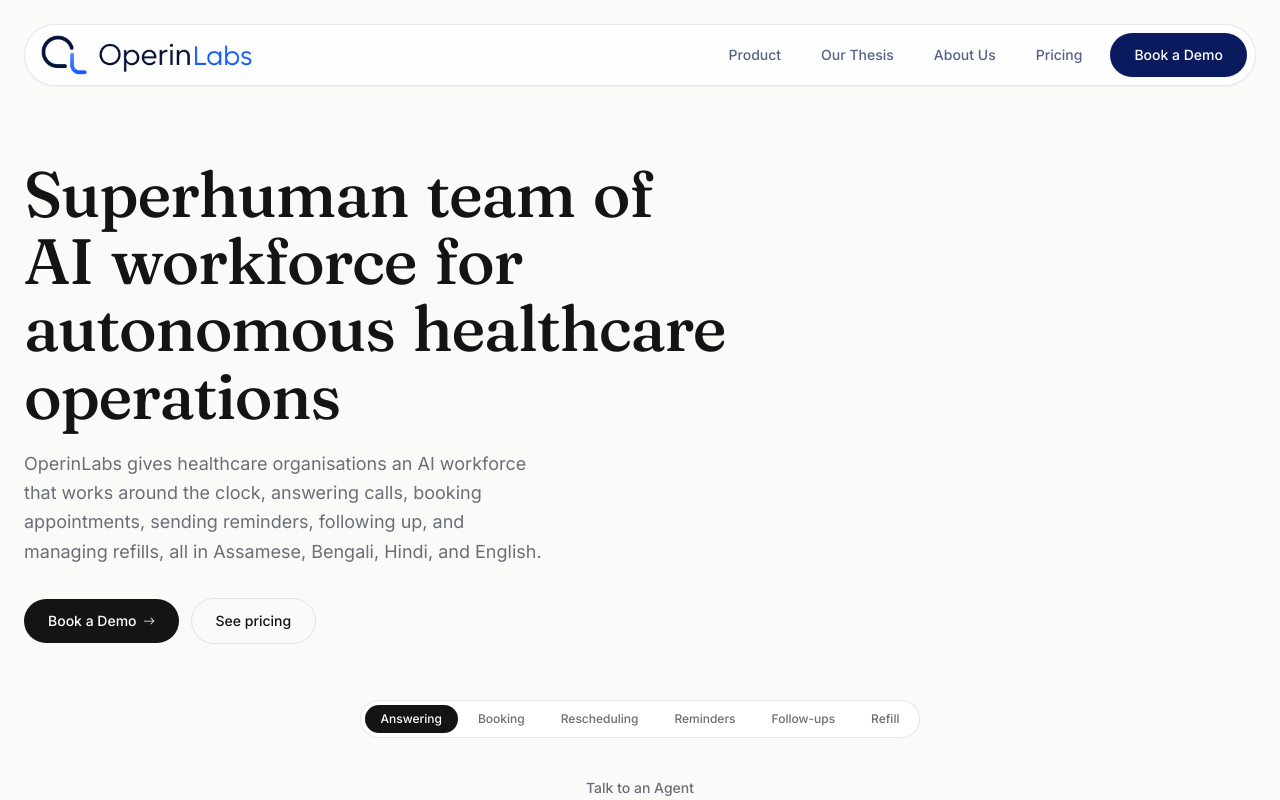
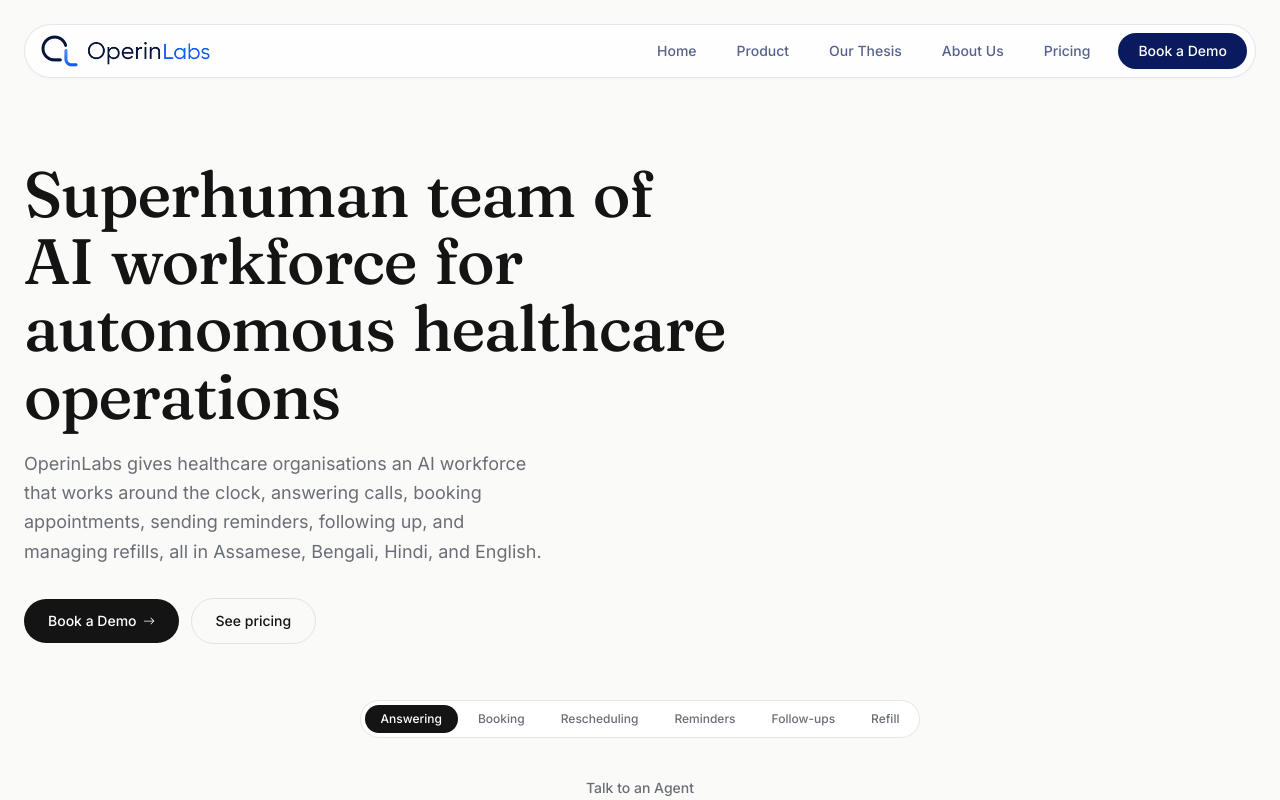
Before and after one commit to OperinLabs/OperinLabs-Landing-Page, a React (Vite) app: page / in a window 1280 px wide. Shown: the top 800 px of the page. Built offline with nearby package versions, Linux system fonts and the light colour scheme.

Commit message:
Update Navbar.tsx

```diff
--- a/src/components/Navbar.tsx
+++ b/src/components/Navbar.tsx
@@ -15,6 +15,7 @@ export interface NavLink {
 }
 
 export const navLinks: NavLink[] = [
+  { label: "Home", href: "/", isRoute: true },
   { label: "Product", href: "/#product" },
   { label: "Our Thesis", href: "/our-thesis", isRoute: true },
   { label: "About Us", href: "/about", isRoute: true },
@@ -38,7 +39,7 @@ export default function Navbar({ onBookDemo }: NavbarProps) {
         >
           {/* Logo */}
           <Link to="/" className="flex shrink-0 items-center select-none">
-            <img src="/logo.png" alt="OperinLabs" className="h-10 w-auto" />
+            <img src="/logo.png" alt="OperinLabs" className="h-8 w-auto" />
           </Link>
 
           {/* Desktop links + actions, grouped together on the right */}
@@ -66,7 +67,7 @@ export default function Navbar({ onBookDemo }: NavbarProps) {
               whileHover={{ scale: 0.98 }}
               whileTap={{ scale: 0.96 }}
               onClick={onBookDemo}
-              className="ml-1 rounded-full bg-ink px-6 py-3 text-sm font-medium text-white shadow-sm transition-colors duration-200 hover:bg-accent"
+              className="ml-1 rounded-full bg-ink px-5 py-2 text-sm font-medium text-white shadow-sm transition-colors duration-200 hover:bg-accent"
             >
               Book a Demo
             </motion.button>
```
